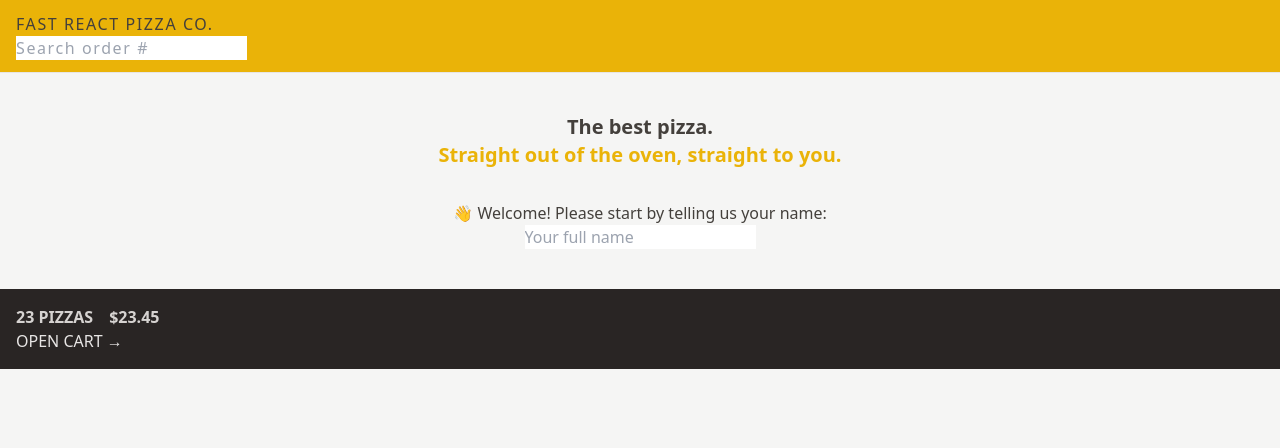
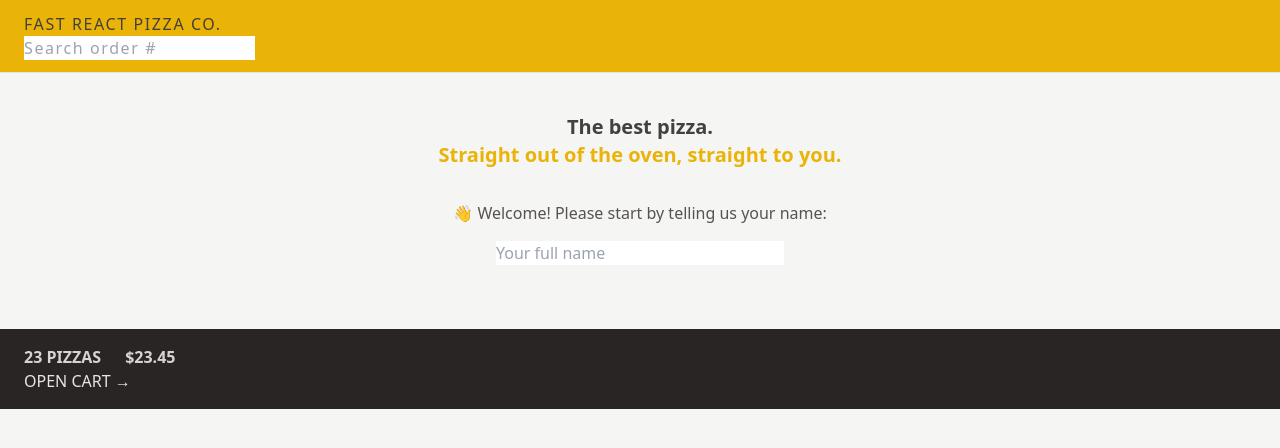
Before and after one commit to RachitJain959/react-pizza, a React (Vite) app: page / in a window 1280 px wide. Shown: the top 448 px of the page. Built offline with nearby package versions, Linux system fonts and the light colour scheme.

Commit message:
responsive design

```diff
--- a/src/features/cart/CartOverview.jsx
+++ b/src/features/cart/CartOverview.jsx
@@ -2,8 +2,11 @@
 
 function CartOverview() {
   return (
-    <div className="bg-stone-800 p-4 uppercase text-stone-200">
-      <p className="space-x-4 font-semibold text-stone-300">
+    <div
+      className="bg-stone-800 px-4 py-4 text-sm uppercase text-stone-200
+    sm:my-16 sm:px-6 md:text-base"
+    >
+      <p className="space-x-4 font-semibold text-stone-300 sm:space-x-6">
         <span>23 pizzas</span>
         <span>$23.45</span>
       </p>
--- a/src/features/user/CreateUser.jsx
+++ b/src/features/user/CreateUser.jsx
@@ -1,7 +1,7 @@
-import { useState } from 'react';
+import { useState } from "react";
 
 function CreateUser() {
-  const [username, setUsername] = useState('');
+  const [username, setUsername] = useState("");
 
   function handleSubmit(e) {
     e.preventDefault();
@@ -9,16 +9,19 @@
 
   return (
     <form onSubmit={handleSubmit}>
-      <p>👋 Welcome! Please start by telling us your name:</p>
+      <p className="mb-4 text-sm text-stone-600 md:text-base">
+        👋 Welcome! Please start by telling us your name:
+      </p>
 
       <input
         type="text"
         placeholder="Your full name"
         value={username}
         onChange={(e) => setUsername(e.target.value)}
+        className="w-72"
       />
 
-      {username !== '' && (
+      {username !== "" && (
         <div>
           <button>Start ordering</button>
         </div>
--- a/src/ui/Header.jsx
+++ b/src/ui/Header.jsx
@@ -4,7 +4,10 @@
 
 function Header() {
   return (
-    <header className="border-b border-stone-200 bg-yellow-500 px-4 py-3 uppercase tracking-widest">
+    <header
+      className="border-b border-stone-200 bg-yellow-500 px-4 py-3
+     uppercase tracking-widest sm:px-6"
+    >
       <Link to="/">Fast React Pizza Co.</Link>
       <SearchOrder />
       <Username />
```
